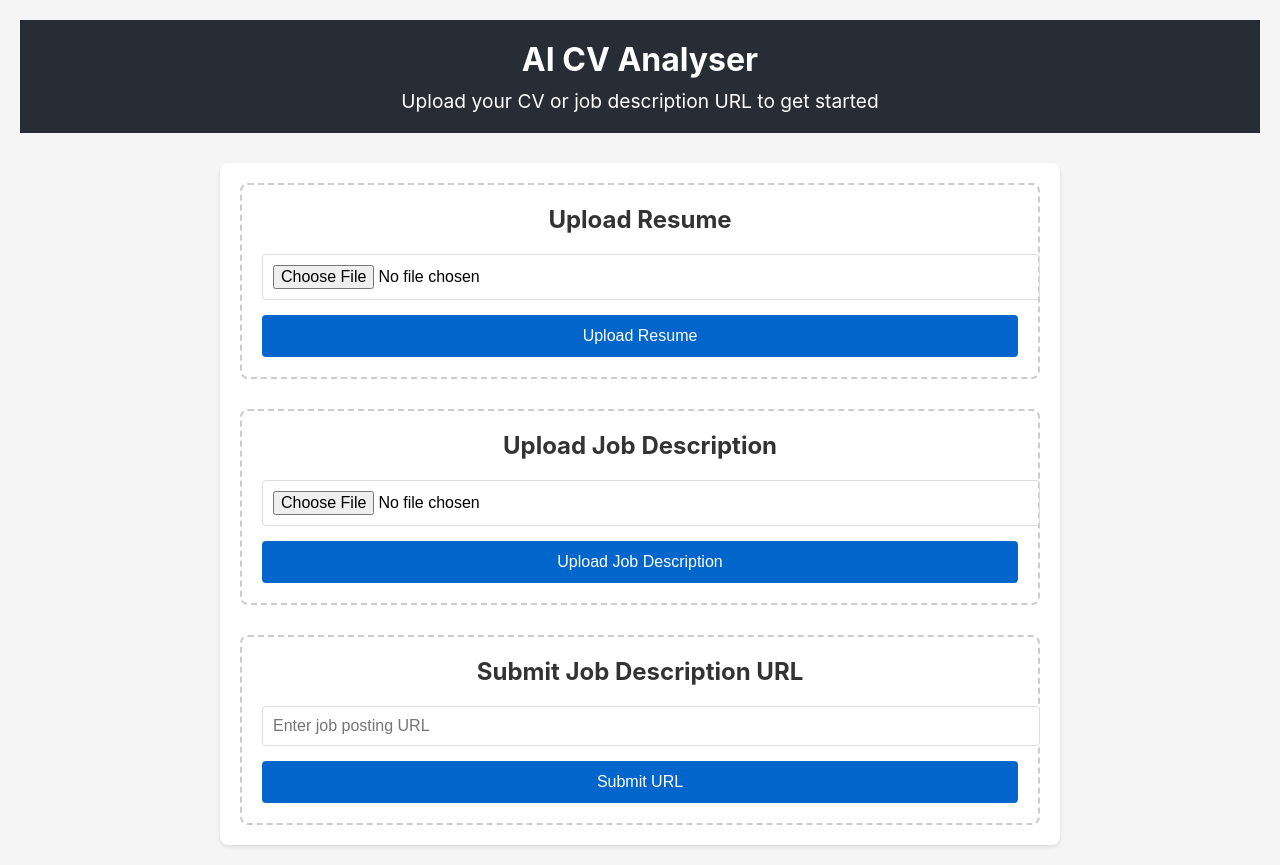
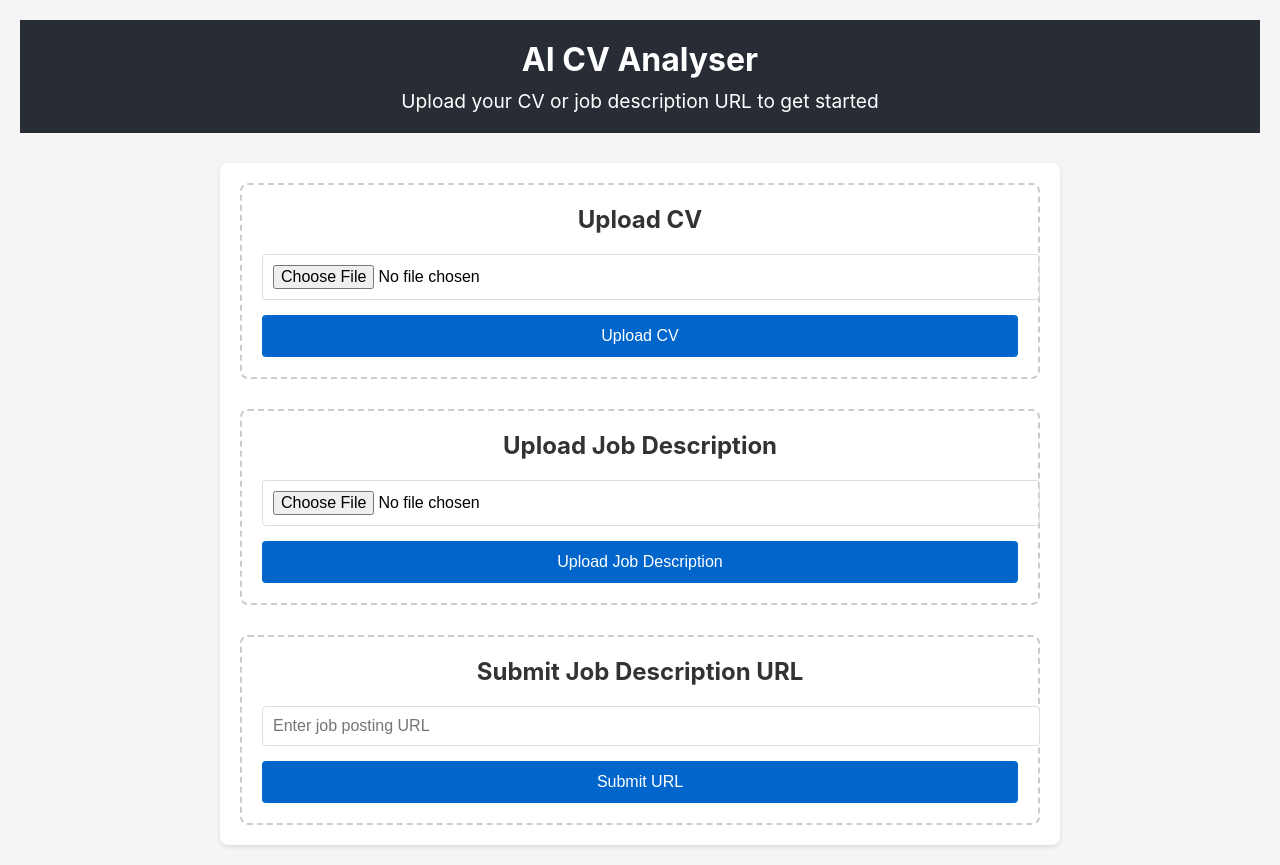
Before and after one commit to ArvindRam001/ai-resume-kb, a React (Create React App) app in the folder frontend/: page / in a window 1280 px wide. Built offline with nearby package versions, Linux system fonts and the light colour scheme.

Commit message:
Update FileUpload component to use Australian English

```diff
--- a/frontend/src/components/FileUpload.js
+++ b/frontend/src/components/FileUpload.js
@@ -29,7 +29,7 @@ const FileUpload = () => {
   const handleFileSubmit = async (e) => {
     e.preventDefault();
     if (!file) {
-      setError('Please select a resume file');
+      setError('Please select a CV file');
       return;
     }
 
@@ -44,10 +44,10 @@ const FileUpload = () => {
         }
       });
       setResult(response.data);
-      setUploadedDocs(prev => [...prev, { type: 'resume', name: file.name, data: response.data }]);
+      setUploadedDocs(prev => [...prev, { type: 'cv', name: file.name, data: response.data }]);
       setError('');
     } catch (err) {
-      setError(err.response?.data?.error || 'Error uploading resume');
+      setError(err.response?.data?.error || 'Error uploading CV');
     }
     setLoading(false);
   };
@@ -179,7 +179,7 @@ const FileUpload = () => {
   return (
     <div className="upload-container">
       <div className="upload-section">
-        <h2>Upload Resume</h2>
+        <h2>Upload CV</h2>
         <form onSubmit={handleFileSubmit}>
           <input
             type="file"
@@ -187,7 +187,7 @@ const FileUpload = () => {
             accept=".pdf,.docx"
           />
           <button type="submit" disabled={loading}>
-            {loading ? 'Uploading...' : 'Upload Resume'}
+            {loading ? 'Uploading...' : 'Upload CV'}
           </button>
         </form>
       </div>
@@ -230,7 +230,7 @@ const FileUpload = () => {
             disabled={loading}
             className="analyze-btn"
           >
-            {loading ? 'Analyzing...' : 'Analyze Match'}
+            {loading ? 'Analysing...' : 'Analyse Match'}
           </button>
         </div>
       )}
```
